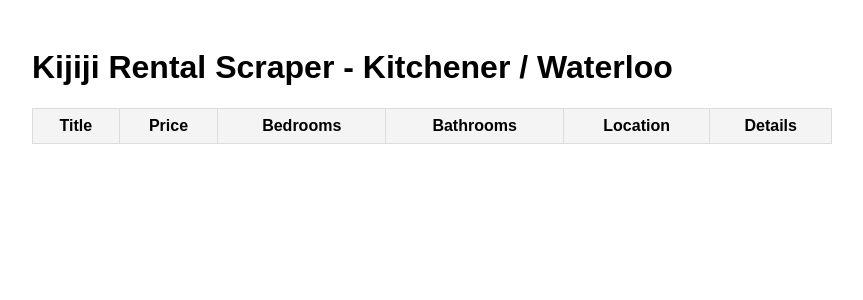
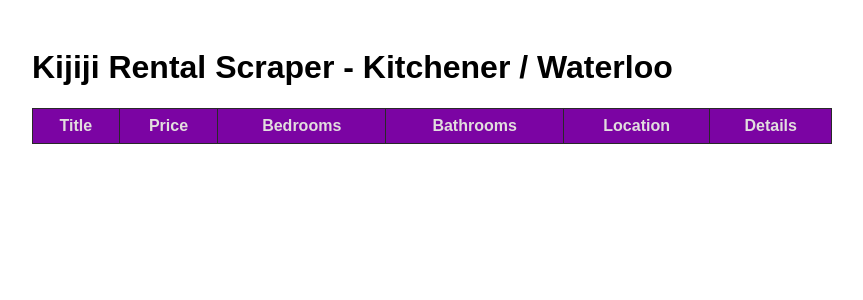
Before and after one commit to jdavidIP/Kijiji_Scrapper, a PHP site: page /public/index.html in a window 1280 px wide. Shown: the top 300 px of the page, without its empty margins (208-1071 px from the left). Run offline with PHP 8.4, Linux system fonts and the light colour scheme; lists and menus that the app fills with data are empty.

Commit message:
Changes made to the table interface

```diff
--- a/public/css/styles.css
+++ b/public/css/styles.css
@@ -32,13 +32,16 @@ pre {
 table {
     width: 100%;
     border-collapse: collapse;
+    background-color: #e2dede;
 }
 th, td {
     padding: 8px;
-    border: 1px solid #ddd;
+    border: 1px solid #292929;
 }
 th {
-    background-color: #f4f4f4;
+    background-color: #7b04a3;
+    color: #e2dede;
+    font-weight: bold;
 }
 .expanded {
     display: none;
--- a/public/js/scrape_kijiji.js
+++ b/public/js/scrape_kijiji.js
@@ -92,8 +92,8 @@ async function scrapeAllListings(totalPages, batchSize) {
 }
 
 // Define the total number of pages and batch size
-const TOTAL_PAGES = 40;
-const BATCH_SIZE = 10;
+const TOTAL_PAGES = 3;
+const BATCH_SIZE = 3;
 
 // Run the scraper and log the output
 scrapeAllListings(TOTAL_PAGES, BATCH_SIZE)
```
